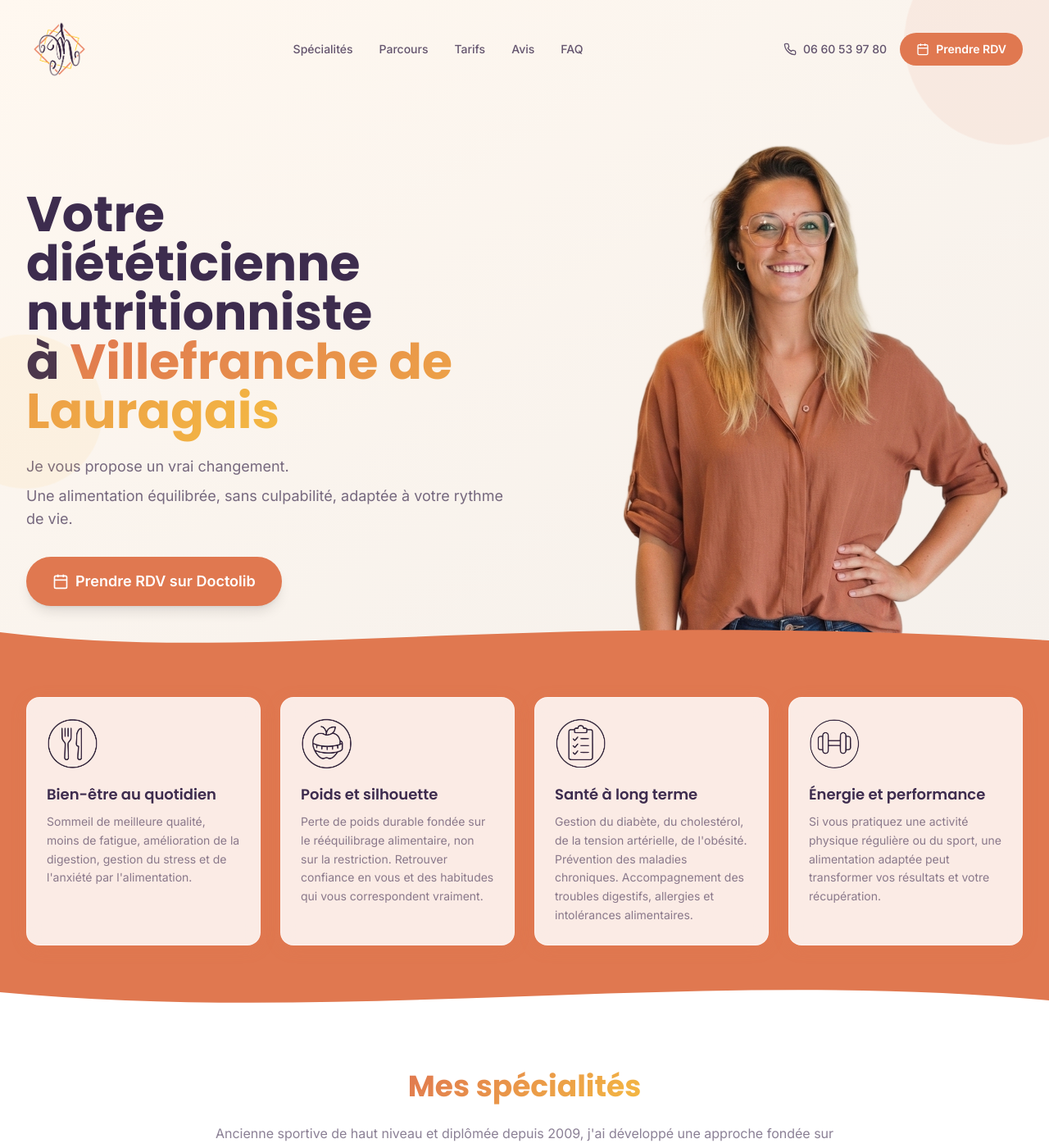
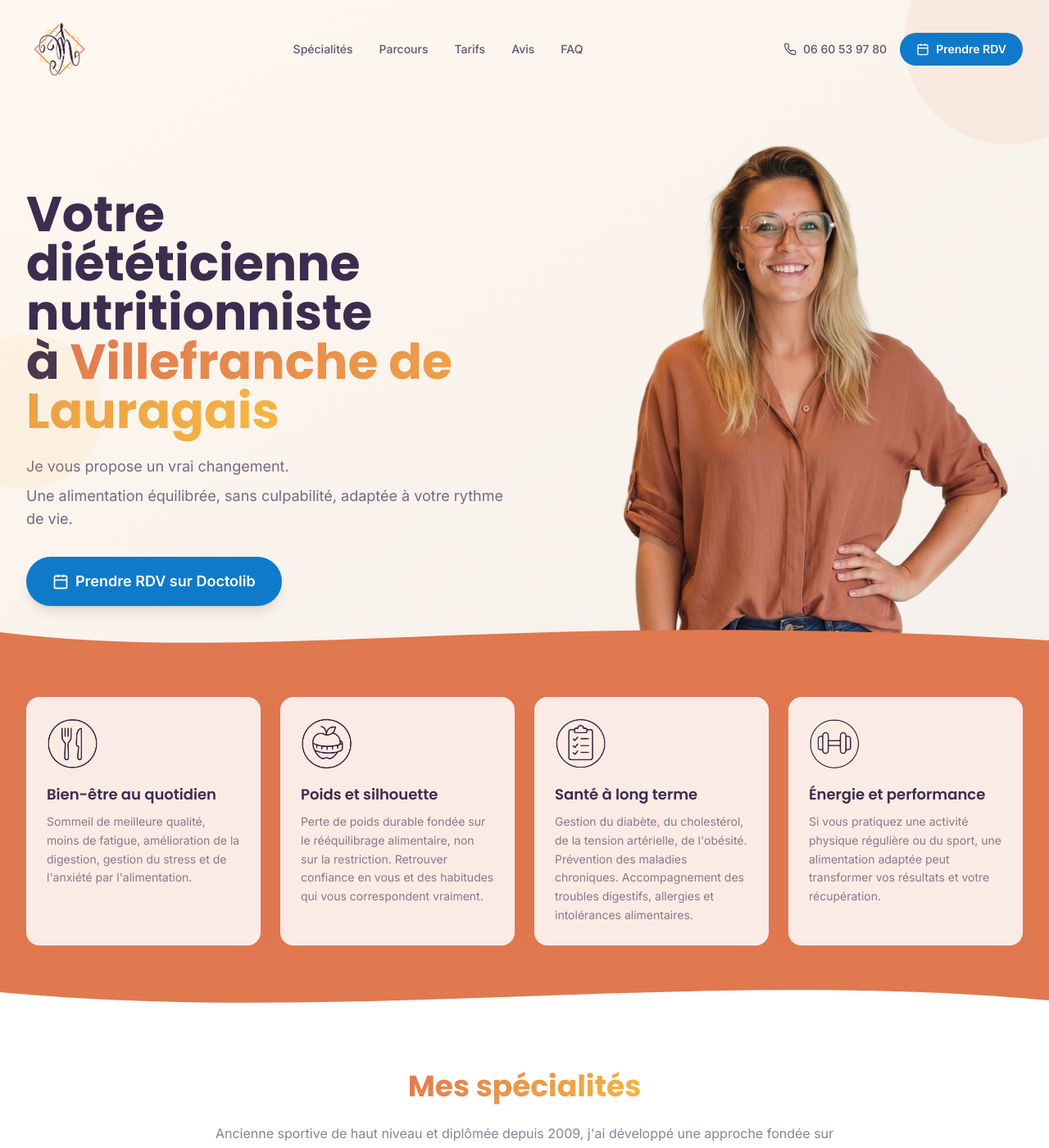
Before and after one commit to r0ots/jmdiet2, a Jekyll site: the page built from index.html, in a window 1280 px wide and 1400 px high. Shown: the whole window at 82% size. Built offline with Jekyll 4.4.1, drawn with Linux system fonts in a browser that asks for light colours; nearby versions of some CDN libraries.

Commit message:
doctolib color

```diff
--- a/_includes/contact.html
+++ b/_includes/contact.html
@@ -23,7 +23,7 @@
         </div>
       </div>
     </div>
-    <a href="{{ site.data.site.doctolib }}" target="_blank" rel="noopener" class="scroll-reveal inline-flex items-center gap-2 bg-accent hover:bg-yellow-500 text-dark px-8 py-4 rounded-full text-lg font-semibold transition-all shadow-lg hover:shadow-accent-lg hover:scale-105">
+    <a href="{{ site.data.site.doctolib }}" target="_blank" rel="noopener" class="scroll-reveal inline-flex items-center gap-2 bg-doctolib hover:bg-doctolib-dark text-white px-8 py-4 rounded-full text-lg font-semibold transition-all shadow-lg hover:shadow-doctolib-lg hover:scale-105">
       <svg class="w-5 h-5" fill="none" stroke="currentColor" stroke-width="2" viewBox="0 0 24 24"><rect x="3" y="4" width="18" height="18" rx="2" ry="2"/><line x1="16" y1="2" x2="16" y2="6"/><line x1="8" y1="2" x2="8" y2="6"/><line x1="3" y1="10" x2="21" y2="10"/></svg>
       Prendre RDV sur Doctolib
     </a>
--- a/_includes/head.html
+++ b/_includes/head.html
@@ -23,6 +23,7 @@ tailwind.config = {
       colors: {
         primary: { DEFAULT: '#E07850', dark: '#D4623A' },
         accent: '#F4B942',
+        doctolib: { DEFAULT: '#107ACA', dark: '#0C5FA3' },
         dark: '#3D2C4E',
         cream: '#FFF8F0',
         beige: '#F5F0EB'
--- a/_includes/hero.html
+++ b/_includes/hero.html
@@ -10,7 +10,7 @@
         </h1>
         <p class="text-lg text-dark/70 mb-2">Je vous propose un vrai changement.</p>
         <p class="text-lg text-dark/70 mb-8">Une alimentation équilibrée, sans culpabilité, adaptée à votre rythme de vie.</p>
-        <a href="{{ site.data.site.doctolib }}" target="_blank" rel="noopener" class="inline-flex items-center gap-2 bg-primary hover:bg-primary-dark text-white px-8 py-4 rounded-full text-lg font-semibold transition-all shadow-lg hover:shadow-primary-lg hover:scale-105">
+        <a href="{{ site.data.site.doctolib }}" target="_blank" rel="noopener" class="inline-flex items-center gap-2 bg-doctolib hover:bg-doctolib-dark text-white px-8 py-4 rounded-full text-lg font-semibold transition-all shadow-lg hover:shadow-doctolib-lg hover:scale-105">
           <svg class="w-5 h-5" fill="none" stroke="currentColor" stroke-width="2" viewBox="0 0 24 24"><rect x="3" y="4" width="18" height="18" rx="2" ry="2"/><line x1="16" y1="2" x2="16" y2="6"/><line x1="8" y1="2" x2="8" y2="6"/><line x1="3" y1="10" x2="21" y2="10"/></svg>
           Prendre RDV sur Doctolib
         </a>
--- a/_includes/navbar.html
+++ b/_includes/navbar.html
@@ -16,7 +16,7 @@
           <svg class="w-4 h-4" fill="none" stroke="currentColor" stroke-width="2" viewBox="0 0 24 24"><path d="M22 16.92v3a2 2 0 0 1-2.18 2 19.79 19.79 0 0 1-8.63-3.07 19.5 19.5 0 0 1-6-6 19.79 19.79 0 0 1-3.07-8.67A2 2 0 0 1 4.11 2h3a2 2 0 0 1 2 1.72c.127.96.361 1.903.7 2.81a2 2 0 0 1-.45 2.11L8.09 9.91a16 16 0 0 0 6 6l1.27-1.27a2 2 0 0 1 2.11-.45c.907.339 1.85.573 2.81.7A2 2 0 0 1 22 16.92z"/></svg>
           {{ site.data.site.phone }}
         </a>
-        <a href="{{ site.data.site.doctolib }}" target="_blank" rel="noopener" class="inline-flex items-center gap-2 bg-primary hover:bg-primary-dark text-white px-5 py-2.5 rounded-full text-sm font-semibold transition-colors">
+        <a href="{{ site.data.site.doctolib }}" target="_blank" rel="noopener" class="inline-flex items-center gap-2 bg-doctolib hover:bg-doctolib-dark text-white px-5 py-2.5 rounded-full text-sm font-semibold transition-colors">
           <svg class="w-4 h-4" fill="none" stroke="currentColor" stroke-width="2" viewBox="0 0 24 24"><rect x="3" y="4" width="18" height="18" rx="2" ry="2"/><line x1="16" y1="2" x2="16" y2="6"/><line x1="8" y1="2" x2="8" y2="6"/><line x1="3" y1="10" x2="21" y2="10"/></svg>
           Prendre RDV
         </a>
@@ -39,7 +39,7 @@
         <svg class="w-5 h-5" fill="none" stroke="currentColor" stroke-width="2" viewBox="0 0 24 24"><path d="M22 16.92v3a2 2 0 0 1-2.18 2 19.79 19.79 0 0 1-8.63-3.07 19.5 19.5 0 0 1-6-6 19.79 19.79 0 0 1-3.07-8.67A2 2 0 0 1 4.11 2h3a2 2 0 0 1 2 1.72c.127.96.361 1.903.7 2.81a2 2 0 0 1-.45 2.11L8.09 9.91a16 16 0 0 0 6 6l1.27-1.27a2 2 0 0 1 2.11-.45c.907.339 1.85.573 2.81.7A2 2 0 0 1 22 16.92z"/></svg>
         {{ site.data.site.phone }}
       </a>
-      <a href="{{ site.data.site.doctolib }}" target="_blank" rel="noopener" class="inline-flex items-center justify-center gap-2 w-full bg-primary hover:bg-primary-dark text-white px-5 py-3 rounded-full font-semibold transition-colors">
+      <a href="{{ site.data.site.doctolib }}" target="_blank" rel="noopener" class="inline-flex items-center justify-center gap-2 w-full bg-doctolib hover:bg-doctolib-dark text-white px-5 py-3 rounded-full font-semibold transition-colors">
         Prendre RDV sur Doctolib
       </a>
     </div>
--- a/assets/css/style.css
+++ b/assets/css/style.css
@@ -75,6 +75,9 @@ details .faq-content {
 }
 .shadow-accent-lg {
   box-shadow: 0 8px 30px rgba(244, 185, 66, 0.25);
+}
+.shadow-doctolib-lg {
+  box-shadow: 0 8px 30px rgba(16, 122, 202, 0.2);
 }
 
 /* Glassmorphism card */
```
